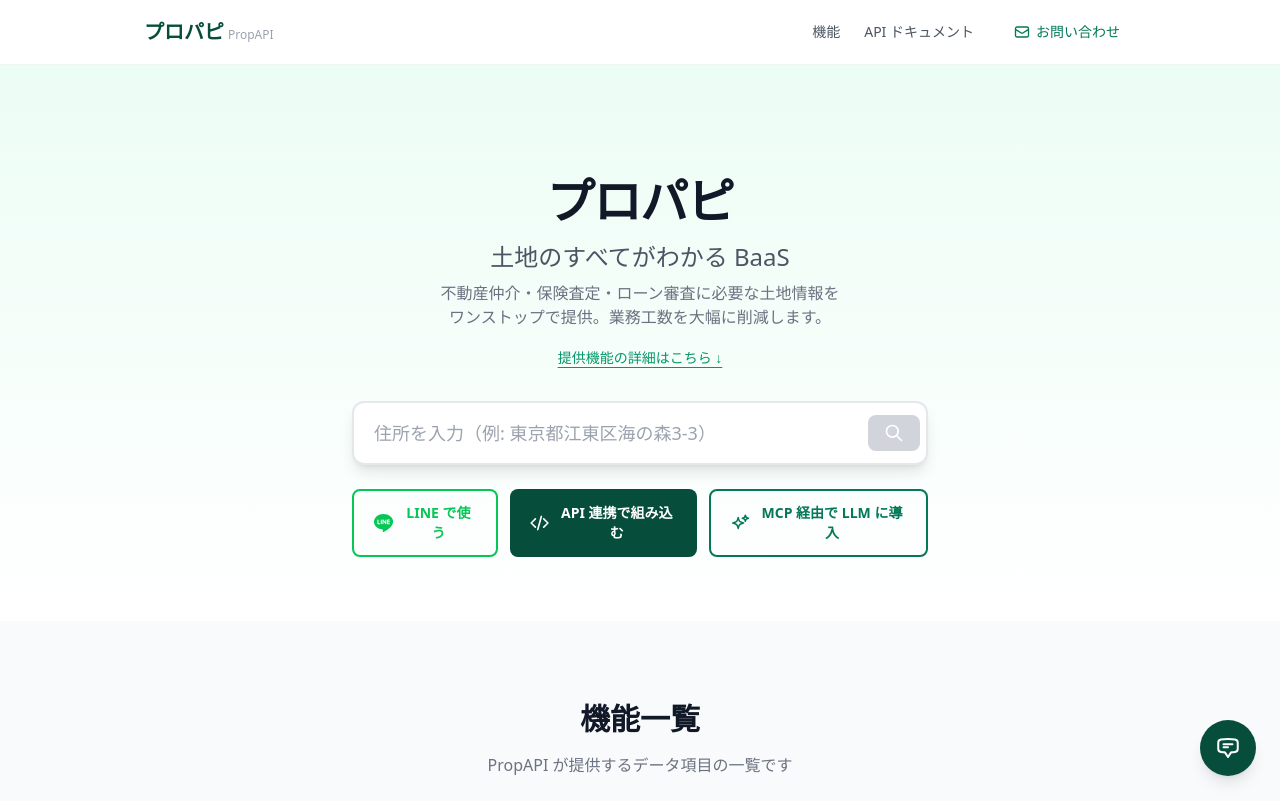
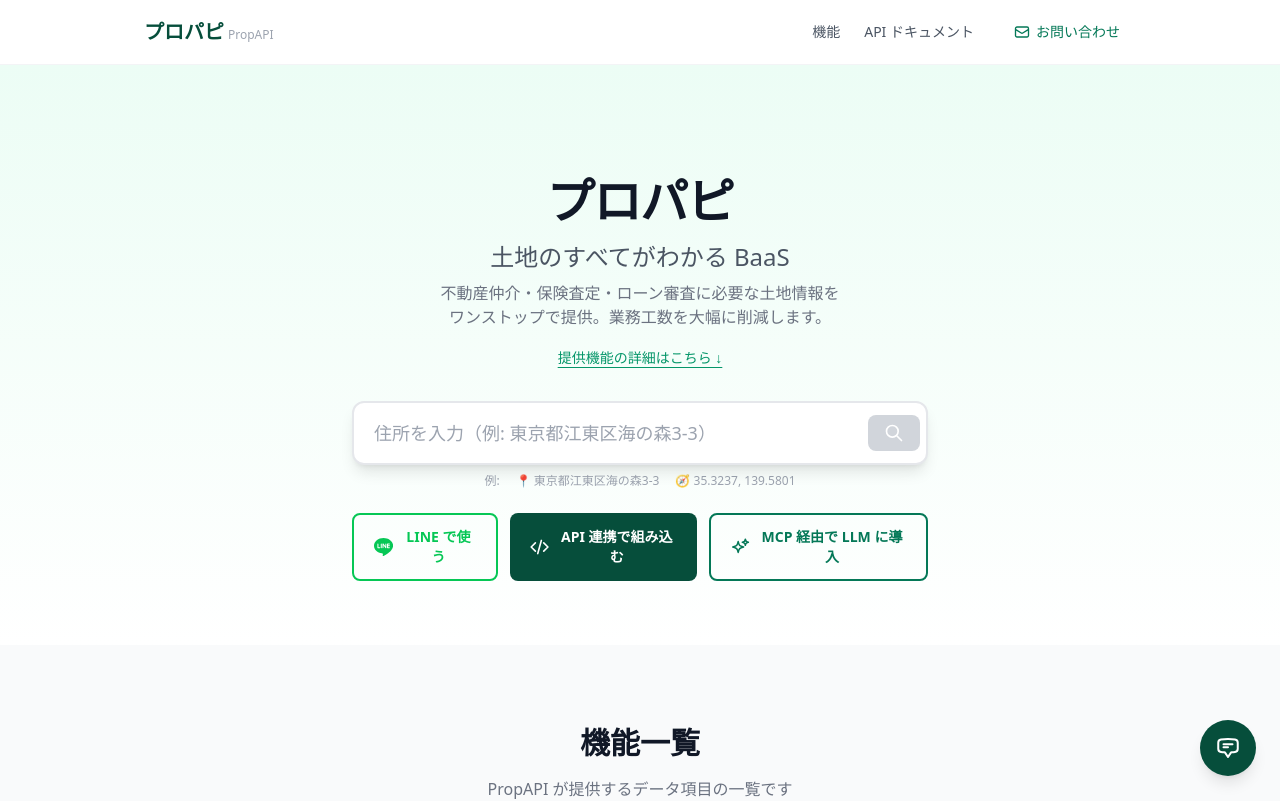
Before and after one commit to Ryumii/propapi-web, a Next.js app: page / in a window 1280 px wide. Shown: the top 801 px of the page. Built offline with nearby package versions, Linux system fonts and the light colour scheme; no server answers.

Commit message:
feat: 検索ボックス下に住所・座標のクリック可能な例示を追加

```diff
--- a/src/components/HeroSection.tsx
+++ b/src/components/HeroSection.tsx
@@ -30,6 +30,24 @@
         {/* Search Box */}
         <div className="w-full max-w-xl mx-auto mt-8">
           <SearchForm onSearch={onSearch} />
+          {/* Example queries */}
+          <div className="flex items-center justify-center gap-4 mt-2 text-xs text-gray-400">
+            <span>例:</span>
+            <button
+              type="button"
+              onClick={() => onSearch("東京都江東区海の森3-3")}
+              className="hover:text-brand-700 hover:underline underline-offset-2 transition-colors cursor-pointer"
+            >
+              📍 東京都江東区海の森3-3
+            </button>
+            <button
+              type="button"
+              onClick={() => onSearch("35.32377910560548, 139.58011637896283")}
+              className="hover:text-brand-700 hover:underline underline-offset-2 transition-colors cursor-pointer"
+            >
+              🧭 35.3237, 139.5801
+            </button>
+          </div>
         </div>
 
         {/* CTA Buttons */}
```
